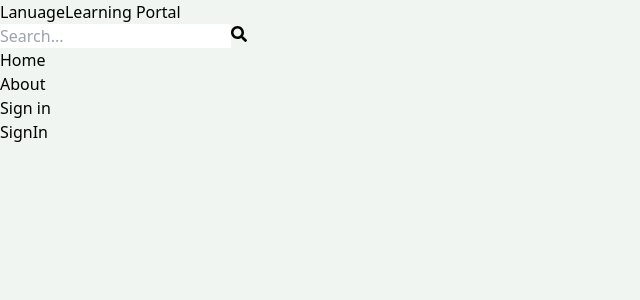
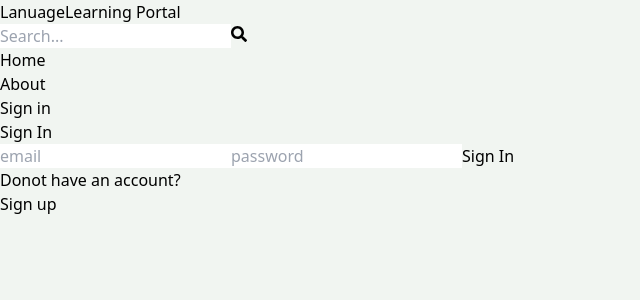
Before and after one commit to Yash-TheCODER/Language-Learning-Portal, a React (Vite) app in the folder frontend/: page /sign-in in a window 1280 px wide. Shown: the top 300 px of the page, without its empty margins (0-640 px from the left). Built offline with nearby package versions, Linux system fonts and the light colour scheme.

Commit message:
Added SignIn UI and Integrated With Backend

```diff
--- a/frontend/src/pages/SignIn.jsx
+++ b/frontend/src/pages/SignIn.jsx
@@ -1,7 +1,77 @@
-import React from 'react'
+import { useState } from 'react';
+import { Link, useNavigate } from 'react-router-dom';
+
 
 export default function SignIn() {
+  const [formData, setFormData] = useState({});
+  const [error, setError] = useState(null);
+  const [loading, setLoading] = useState(false);
+  const navigate = useNavigate();
+  const handleChange = (e) => {
+    setFormData({
+      ...formData,
+      [e.target.id]: e.target.value,
+    });
+  };
+  const handleSubmit = async (e) => {
+    e.preventDefault();
+    try {
+      setLoading(true);
+      const res = await fetch('/api/v1/login', {
+        method: 'POST',
+        headers: {
+          'Content-Type': 'application/json',
+        },
+        body: JSON.stringify(formData),
+      });
+      const data = await res.json();
+      console.log(data);
+      if (data.success === false) {
+        setLoading(false);
+        setError(data.message);
+        return;
+      }
+      setLoading(false);
+      setError(null);
+      navigate('/');
+    } catch (error) {
+      setLoading(false);
+      setError(error.message);
+    }
+  };
   return (
-    <div>SignIn</div>
-  )
+    <div className='p-3 max-w-lg mx-auto'>
+      <h1 className='text-3xl text-center font-semibold my-7'>Sign In</h1>
+      <form onSubmit={handleSubmit} className='flex flex-col gap-4'>
+        <input
+          type='email'
+          placeholder='email'
+          className='border p-3 rounded-lg'
+          id='EMAIL'
+          onChange={handleChange}
+        />
+        <input
+          type='password'
+          placeholder='password'
+          className='border p-3 rounded-lg'
+          id='PASSWORD'
+          onChange={handleChange}
+        />
+
+        <button
+          disabled={loading}
+          className='bg-slate-700 text-white p-3 rounded-lg uppercase hover:opacity-95 disabled:opacity-80'
+        >
+          {loading ? 'Loading...' : 'Sign In'}
+        </button>
+      </form>
+      <div className='flex gap-2 mt-5'>
+        <p>Donot have an account?</p>
+        <Link to={'/sign-up'}>
+          <span className='text-blue-700'>Sign up</span>
+        </Link>
+      </div>
+      {error && <p className='text-red-500 mt-5'>{error}</p>}
+    </div>
+  );
 }
```
